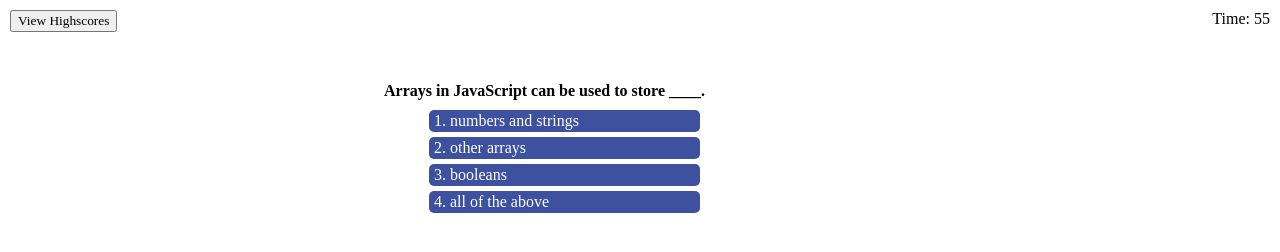
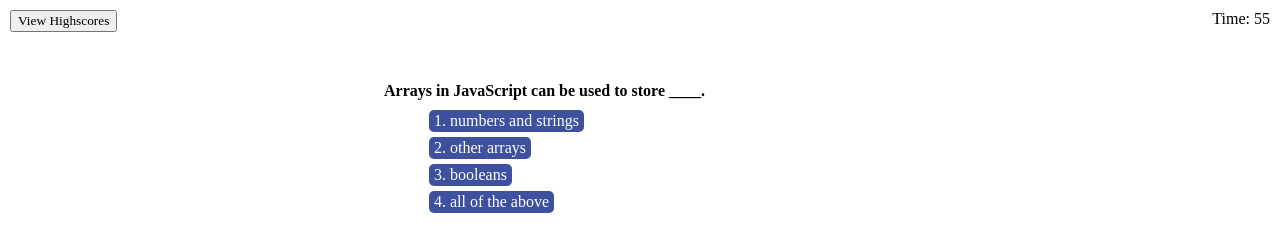
Before and after one commit to Solomon-Coding/challenge4-codeQuiz, a plain HTML site: page index.html in a window 1280 px wide. Drawn offline with Linux system fonts and the light colour scheme.

Commit message:
Made it so that the colored box for the answer options fits to the width of the text.

```diff
--- a/assets/css/styles.css
+++ b/assets/css/styles.css
@@ -20,9 +20,9 @@
 }
 
 /* MAIN */
-
-main {
-    display: flex;
+main p {
+    font-weight: bolder;
+    margin-bottom: 10px;
 }
 
 .btn {
@@ -32,6 +32,7 @@
     list-style-position: inside;
     color: var(--color1);
     margin: 5px;
+    width: fit-content;
 }
 
 .btn:hover {
@@ -39,15 +40,12 @@
     cursor: pointer;
 }
 
-main p {
-    font-weight: bolder;
-    margin-bottom: 10px;
-}
 .align {
     margin-left: 30%;
 }
 
 #answerResponse {
+    display: flex;
+    justify-content: center;
     font-style: italic;
-    /* align-items: center; */
 }
--- a/index.html
+++ b/index.html
@@ -22,13 +22,14 @@
           Put prompt here
         </p>
         <ol>
-          <li class="btn" id="li1">Option1</li>
-          <li class="btn" id="li2">Option2</li>
-          <li class="btn" id="li3">Option3</li>
-          <li class="btn" id="li4">Option4</li>
+          <li class="btn">Option1</li>
+          <li class="btn">Option2</li>
+          <li class="btn">Option3</li>
+          <li class="btn">Option4</li>
         </ol>
-        <div id="answerResponse"></div>
+
       </div>
+      <div id="answerResponse"></div>
     </main>
   <script src="./assets/js/script.js"></script>
 </body>
```
